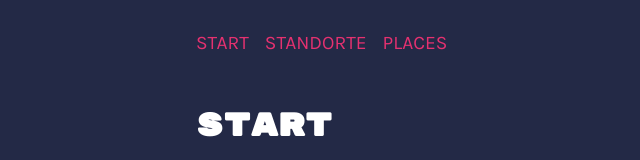
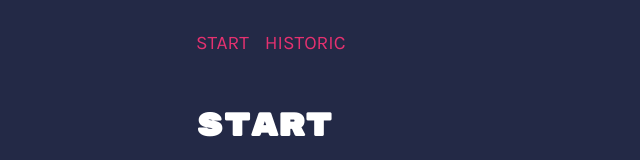
Before and after one commit to nextjsProject/nextjsOpenTrip, a Next.js app: page / in a window 1280 px wide. Shown: the top 160 px of the page, without its empty margins (60-700 px from the left). Built offline with nearby package versions, Linux system fonts and the light colour scheme.

Commit message:
added link to nav

```diff
--- a/components/Navigation.jsx
+++ b/components/Navigation.jsx
@@ -6,13 +6,10 @@ export default function Navigation() {
       <Link href="/">
         <a>Start</a>
       </Link>
-      <Link href="/standorte">
-        <a>Standorte</a>
+
+      <Link href="/historic">
+        <a>Historic</a>
       </Link>
-<Link href="/places">
-  <a>Places</a>
-</Link>
-
     </nav>
   );
 }
```
